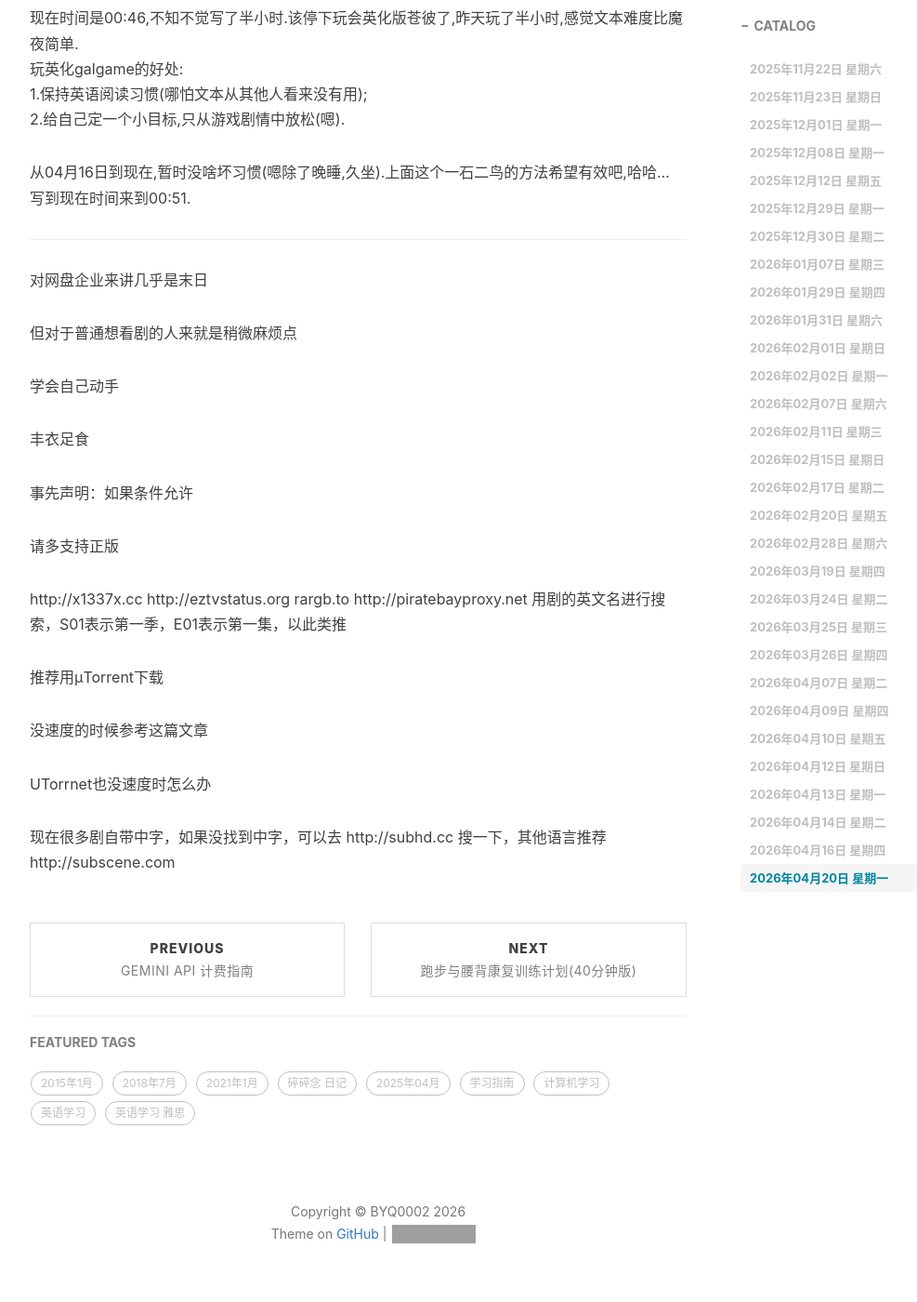
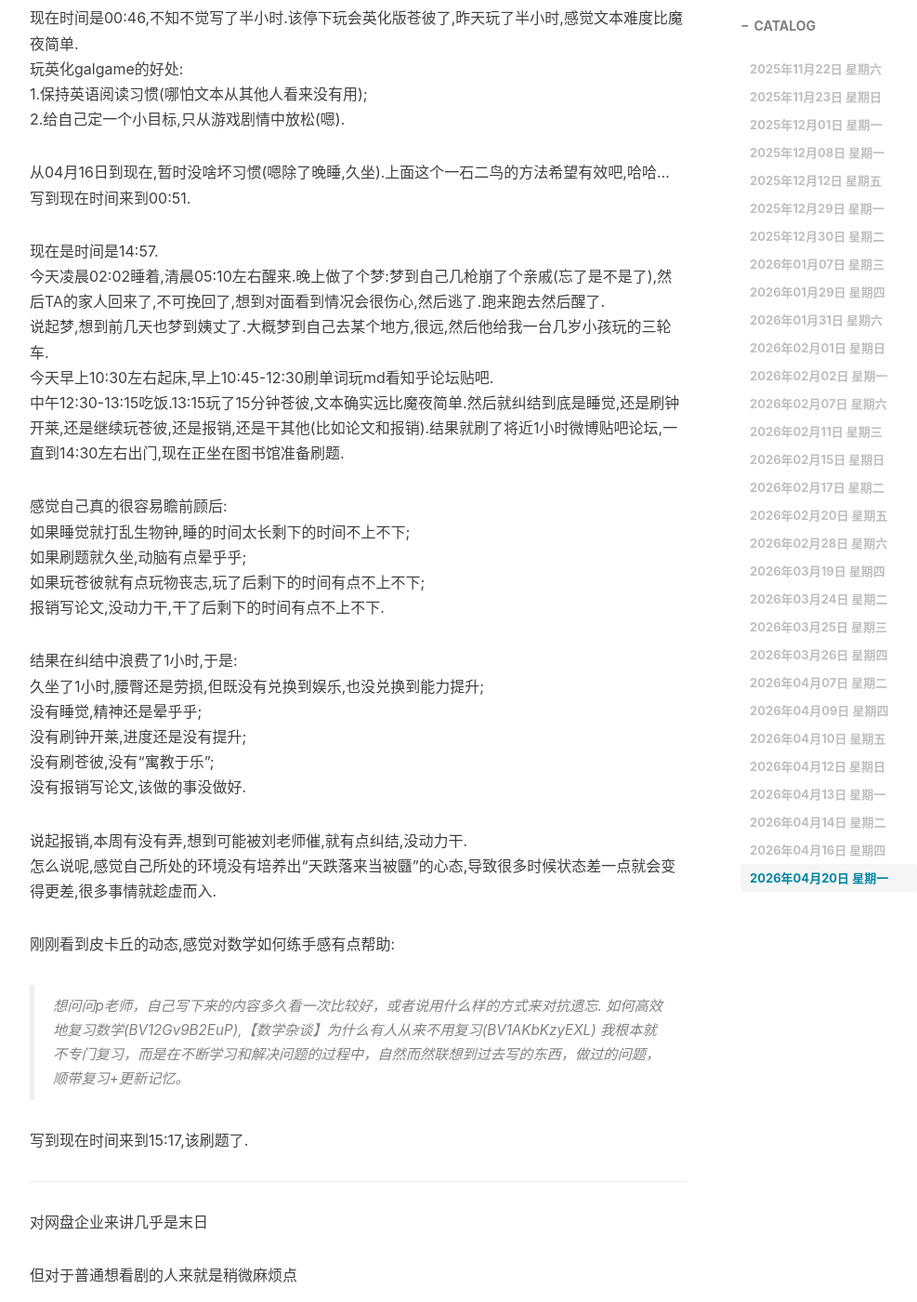
Before and after one commit to Shiina25qpwe/Shiina25qpwe.github.io, a Jekyll site: the page built from _posts/2025-11-08-一点近况v25.md, in a window 1280 px wide and 1400 px high, scrolled down 33497 px. Shown: the whole window at 93% size, without its empty margins (233-1220 px from the left). Built offline with Jekyll 4.4.1, drawn with Linux system fonts in a browser that asks for light colours; nearby versions of some CDN libraries; comment, search, counter and statistics services are not loaded; grey boxes are pictures that could not be loaded.

Commit message:
更新日记(04.20_v2)

```diff
--- a/_posts/2025-11-08-一点近况v25.md
+++ b/_posts/2025-11-08-一点近况v25.md
@@ -966,6 +966,35 @@ A good teacher will not **condone** cheating, so she will tell the student to st
 从04月16日到现在,暂时没啥坏习惯(嗯除了晚睡,久坐).上面这个一石二鸟的方法希望有效吧,哈哈...
 写到现在时间来到00:51.
 
+现在是时间是14:57.
+今天凌晨02:02睡着,清晨05:10左右醒来.晚上做了个梦:梦到自己几枪崩了个亲戚(忘了是不是了),然后TA的家人回来了,不可挽回了,想到对面看到情况会很伤心,然后逃了.跑来跑去然后醒了.
+说起梦,想到前几天也梦到姨丈了.大概梦到自己去某个地方,很远,然后他给我一台几岁小孩玩的三轮车.
+今天早上10:30左右起床,早上10:45-12:30刷单词玩md看知乎论坛贴吧.
+中午12:30-13:15吃饭.13:15玩了15分钟苍彼,文本确实远比魔夜简单.然后就纠结到底是睡觉,还是刷钟开莱,还是继续玩苍彼,还是报销,还是干其他(比如论文和报销).结果就刷了将近1小时微博贴吧论坛,一直到14:30左右出门,现在正坐在图书馆准备刷题.
+
+感觉自己真的很容易瞻前顾后:
+如果睡觉就打乱生物钟,睡的时间太长剩下的时间不上不下;
+如果刷题就久坐,动脑有点晕乎乎;
+如果玩苍彼就有点玩物丧志,玩了后剩下的时间有点不上不下;
+报销写论文,没动力干,干了后剩下的时间有点不上不下.
+
+结果在纠结中浪费了1小时,于是:
+久坐了1小时,腰臀还是劳损,但既没有兑换到娱乐,也没兑换到能力提升;
+没有睡觉,精神还是晕乎乎;
+没有刷钟开莱,进度还是没有提升;
+没有刷苍彼,没有“寓教于乐”;
+没有报销写论文,该做的事没做好.
+
+说起报销,本周有没有弄,想到可能被刘老师催,就有点纠结,没动力干.
+怎么说呢,感觉自己所处的环境没有培养出“天跌落来当被㔶”的心态,导致很多时候状态差一点就会变得更差,很多事情就趁虚而入.
+
+刚刚看到皮卡丘的动态,感觉对数学如何练手感有点帮助:
+>想问问p老师，自己写下来的内容多久看一次比较好，或者说用什么样的方式来对抗遗忘.
+如何高效地复习数学(BV12Gv9B2EuP),【数学杂谈】为什么有人从来不用复习(BV1AKbKzyEXL)
+我根本就不专门复习，而是在不断学习和解决问题的过程中，自然而然联想到过去写的东西，做过的问题，顺带复习+更新记忆。
+
+写到现在时间来到15:17,该刷题了.
+
 --------------------------------
 
 
```
